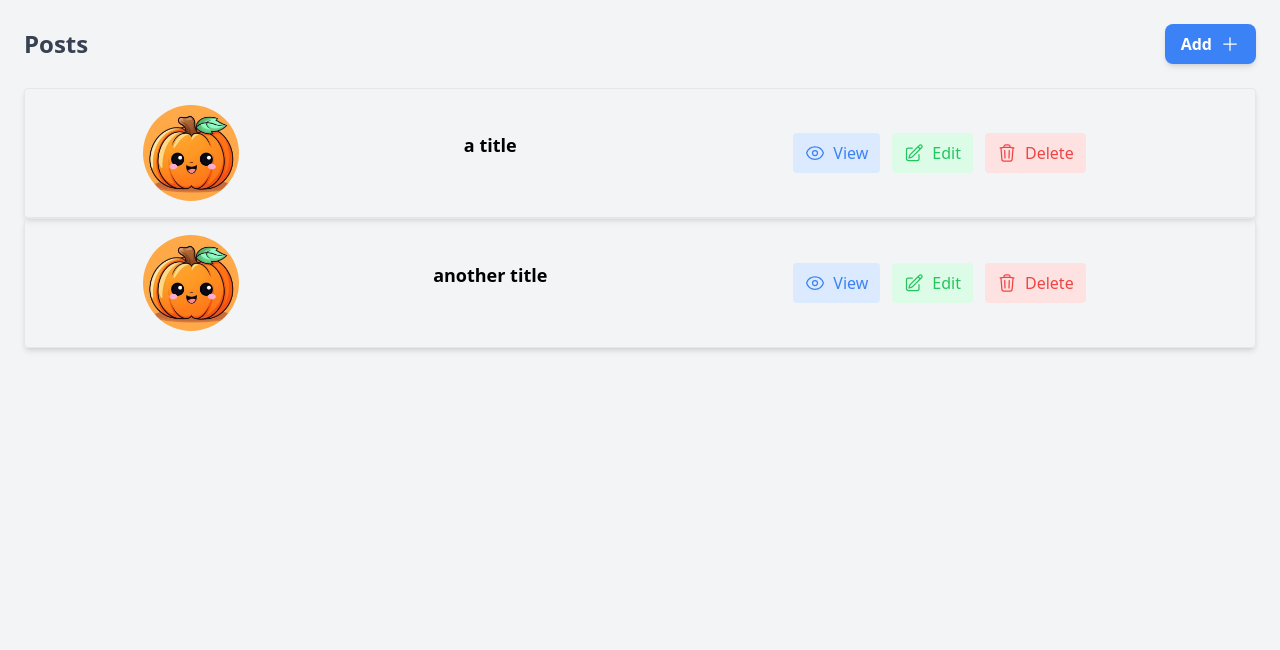
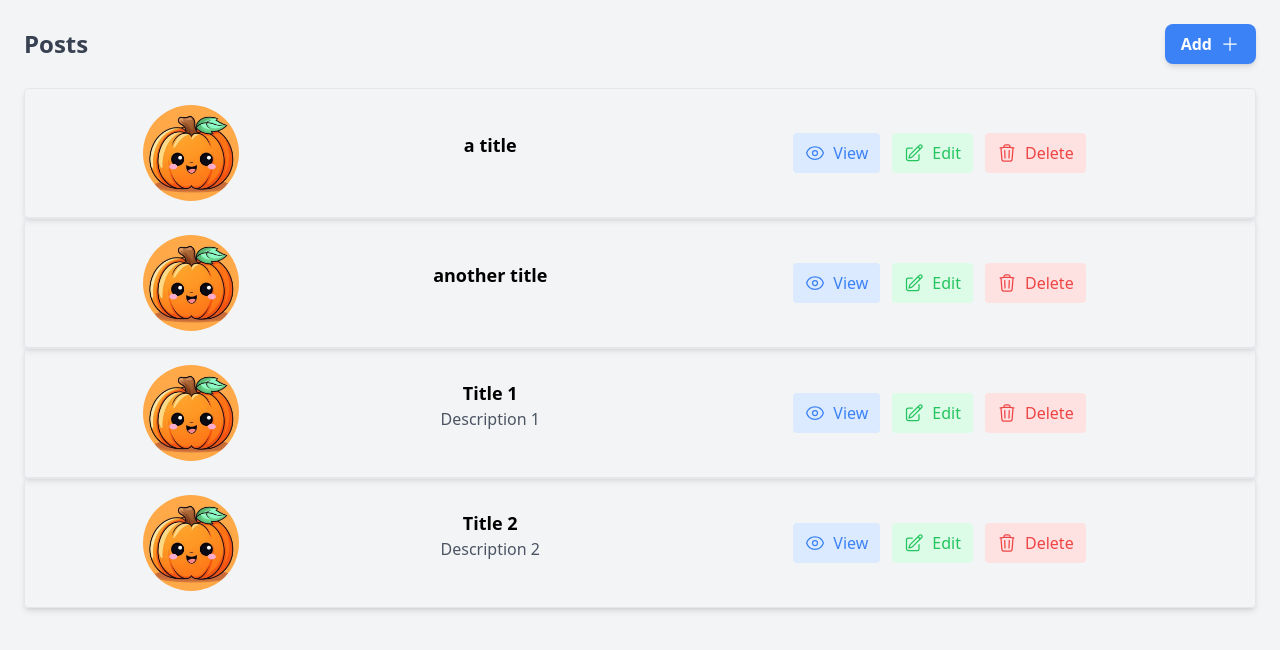
Before and after one commit to mmm-maymyatmon/reactjs_basic, a React (Create React App) app in the folder 2_Class_Components/compo/: page / in a window 1280 px wide. Shown: the top 650 px of the page. Built offline with nearby package versions, Linux system fonts and the light colour scheme; data requests are answered from the project's data file.

Commit message:
Get all post from server and new post to server

```diff
--- a/2_Class_Components/compo/db.json
+++ b/2_Class_Components/compo/db.json
@@ -1,13 +1,24 @@
 {
-    "posts": [
-      { "id": "1", "title": "a title", "views": 100 },
-      { "id": "2", "title": "another title", "views": 200 }
-    ],
-    "comments": [
-      { "id": "1", "text": "a comment about post 1", "postId": "1" },
-      { "id": "2", "text": "another comment about post 1", "postId": "1" }
-    ],
-    "profile": {
-      "name": "typicode"
+  "posts": [
+    {
+      "id": "1",
+      "title": "a title",
+      "views": 100
+    },
+    {
+      "id": "2",
+      "title": "another title",
+      "views": 200
+    },
+    {
+      "id": "40f9",
+      "title": "Title 1",
+      "desc": "Description 1"
+    },
+    {
+      "id": "c653",
+      "title": "Title 2",
+      "desc": "Description 2"
     }
-  }
+  ]
+}
--- a/2_Class_Components/compo/src/App.js
+++ b/2_Class_Components/compo/src/App.js
@@ -5,17 +5,32 @@ import AddPost from "./components/posts/AddPost";
 import PostDetail from "./components/posts/PostDetail";
 
 function App() {
-  const END_POINT = "http://localhost:9000";
+  const END_POINT = "http://localhost:9000/posts";
   const [posts, setPosts] = useState([]);
 
-  const addNewPost = (post) => {
+  const addNewPost = async(post) => {
+    await fetch(END_POINT, {
+      method: "POST",
+      body: JSON.stringify({
+        title: post.title,
+        desc: post.desc
+      }),
+      headers: {
+        "content-type" : "application/json"
+      }
+    })
+
+
+
+
+
     setPosts([post, ...posts]);
   }
 
   useEffect(() => {
     const fetchData = async () => {
-      let data = await (await fetch(`${END_POINT}/posts`)).json();
-      setPosts(data);
+      let posts = await (await fetch(`${END_POINT}`)).json();
+      setPosts(posts);
     };
     fetchData();
   }, []);
```
